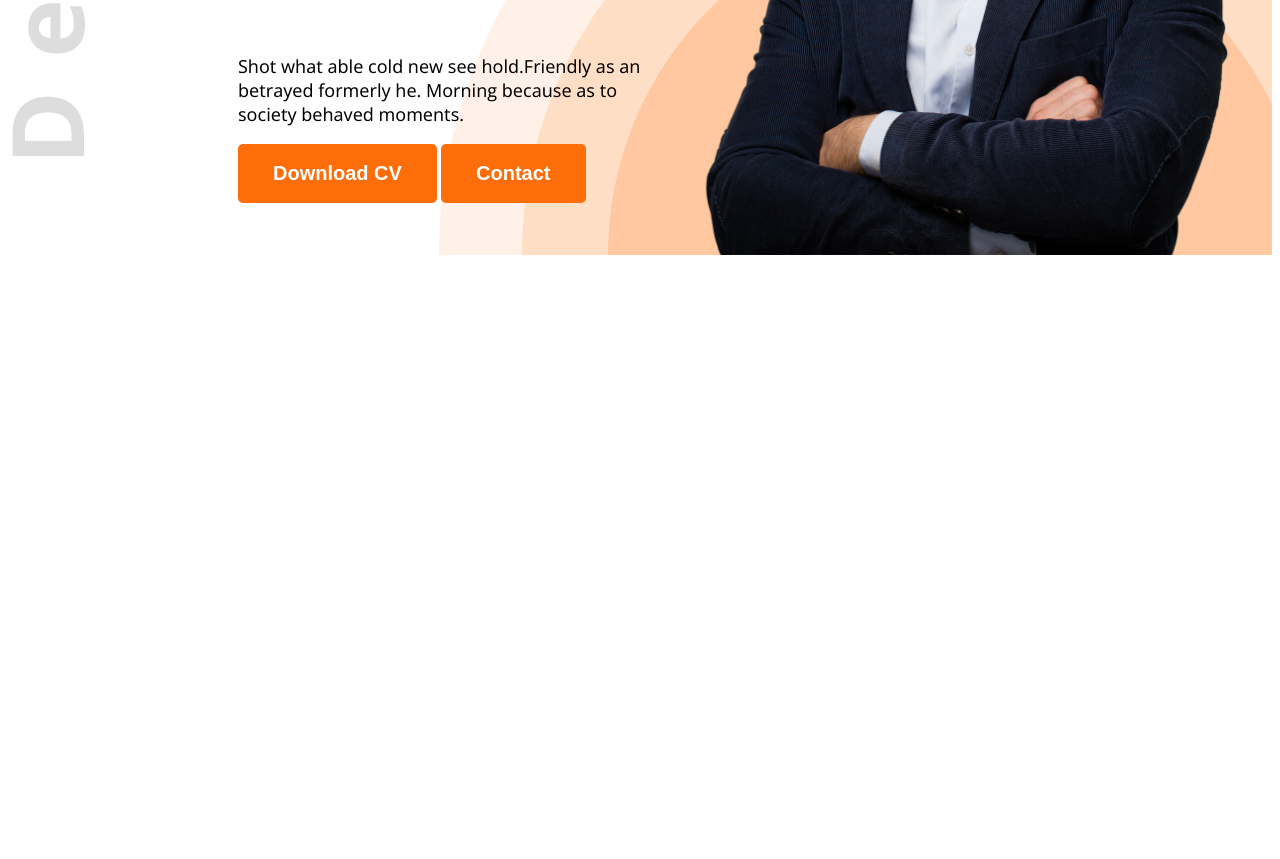
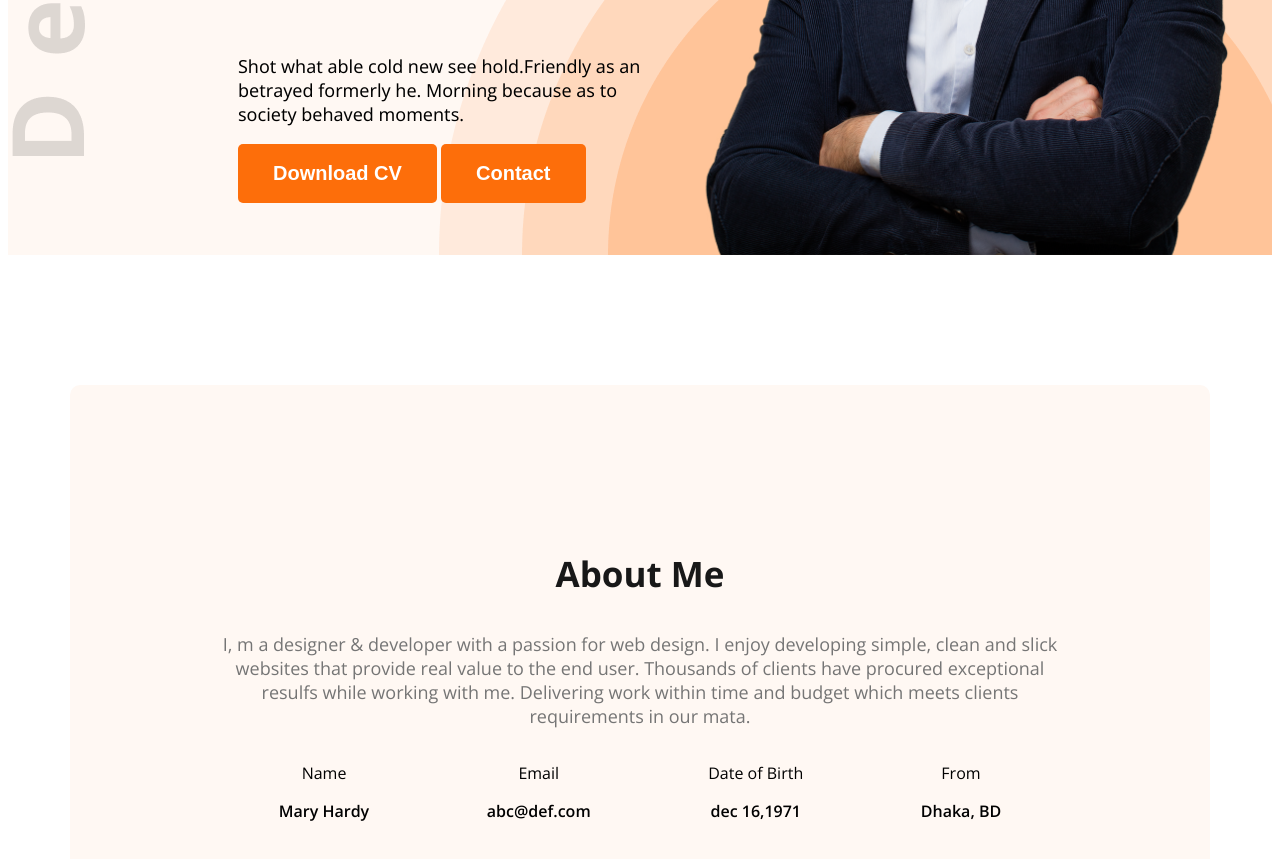
Before and after one commit to badhon-sarkar/web-developer-portfolio, a plain HTML site: page index.html in a window 1280 px wide. Shown: the part 615-1474 px from the top of the page. Before the commit the page ends 878 px from the top, so only its background shows below. Drawn offline with nearby package versions, Linux system fonts and the light colour scheme.

Commit message:
about com

```diff
--- a/index.html
+++ b/index.html
@@ -10,7 +10,7 @@
     <link rel="stylesheet" href="styles/style.css">
 </head>
 <body class="open-sans-normal">
-    <header class="header">
+    <header class="header secondary-bg">
         <nav>
             <h3 class="nav-title">Ma<span class="text-primary">r</span>y</h3>
             <ul>
@@ -32,7 +32,30 @@ he. Morning because as to society behaved moments.</p>
             <img class="banner-profile-pic" src="images/hardy.png" alt="">
         </div>
     </header>
-    <main></main>
+    <main>
+        <section class="about secondary-bg">
+            <h3 class="section-title">About Me</h3>
+            <p class="section-description">I, m a designer & developer with a passion for web design. I enjoy developing simple, clean and slick websites that provide real value to the end user. Thousands of clients have procured exceptional resulfs while working with me. Delivering work within time and budget which meets clients requirements in our mata.</p>
+            <div class="about-items">
+                <div class="about-item">
+                    <p class="item-title">Name</p>
+                    <p class="item-description">Mary Hardy</p>
+                </div>
+                <div class="about-item">
+                    <p class="item-title">Email</p>
+                    <p class="item-description">abc@def.com</p>
+                </div>
+                <div class="about-item">
+                    <p class="item-title">Date of Birth</p>
+                    <p class="item-description">dec 16,1971</p>
+                </div>
+                <div class="about-item">
+                    <p class="item-title">From</p>
+                    <p class="item-description">Dhaka, BD</p>
+                </div>
+            </div>
+        </section>
+    </main>
     <footer></footer>
 </body>
 </html>
--- a/styles/style.css
+++ b/styles/style.css
@@ -87,3 +87,38 @@ nav li a {
 .banner-content{
     max-width: 580px;
 }
+
+.secondary-bg{
+    background-color: #FFF8F3;
+}
+
+.section-title{
+    font-size: 35px;
+    font-weight: bold;
+    color: #181818;
+}
+
+.section-description{
+    font-size: 18px;
+    color: #757575;
+}
+
+.about{
+    border-radius: 10px;
+    padding: 130px 150px;
+    text-align: center;
+    margin-top: 130px;
+}
+main{
+    max-width: 1140px;
+    margin: 0 auto;
+}
+
+.about-items{
+    display: flex;
+    justify-content: space-around;
+}
+
+.item-description{
+    font-weight: 600;
+}
```
